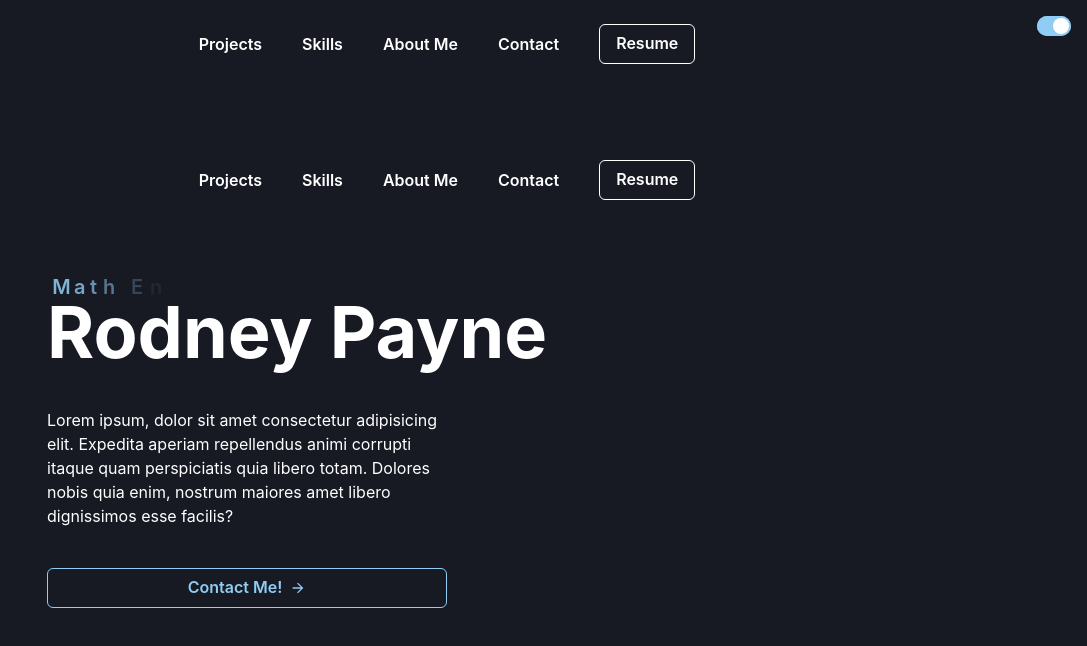
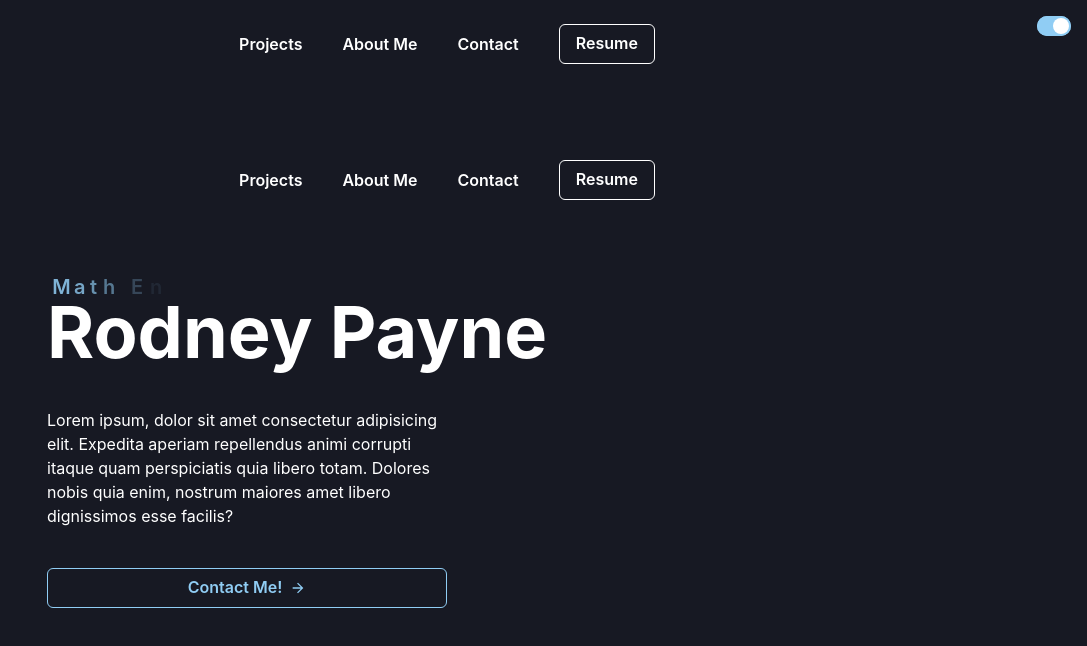
Before and after one commit to paynerg2/portfolio, a Next.js app: page / in a window 1280 px wide. Shown: the top 646 px of the page, without its empty margins (193-1280 px from the left). Built offline with nearby package versions, Linux system fonts and the light colour scheme.

Commit message:
(Fix) Update nav functionality
Navigates to the appropriate section on the homepage while on the
/projects page.

```diff
--- a/components/Header.tsx
+++ b/components/Header.tsx
@@ -12,25 +12,31 @@ import {
     DrawerHeader,
     DrawerBody,
     Button,
-    Icon,
-    Box,
 } from '@chakra-ui/react';
 import { HamburgerIcon } from '@chakra-ui/icons';
 import { useRef } from 'react';
 import { sectionNames } from '../utils/constants';
 import { scrollTo as scroll } from '../utils/scrollTo';
-import { FaGithub, FaLinkedin } from 'react-icons/fa';
+import { useRouter } from 'next/router';
 
 const Header = () => {
+    const router = useRouter();
+    const { isOpen, onOpen, onClose } = useDisclosure();
+    const menuButtonRef = useRef(null);
     const headerColor = useColorModeValue('gray.50', 'gray.900');
     const headerTextColor = useColorModeValue('gray.900', 'white');
-    const { isOpen, onOpen, onClose } = useDisclosure();
-    const menuButtonRef = useRef(null);
 
     const handleToggle = () => (isOpen ? onClose() : onOpen());
 
     const scrollTo = (id: string) => {
         scroll({ id, before: onClose });
+    };
+
+    const handleNav = (id: string) => {
+        if (router.pathname !== '/') {
+            router.push('/');
+        }
+        scrollTo(id);
     };
 
     // TODO: Refactor into separate component that handles its own display logic
@@ -55,21 +61,14 @@ const Header = () => {
                     Projects
                 </Button>
                 <Button
-                    onClick={() => scrollTo(sectionNames.skills)}
-                    colorScheme="white"
-                    variant="link"
-                >
-                    Skills
-                </Button>
-                <Button
-                    onClick={() => scrollTo(sectionNames.about)}
+                    onClick={() => handleNav(sectionNames.about)}
                     colorScheme="white"
                     variant="link"
                 >
                     About Me
                 </Button>
                 <Button
-                    onClick={() => scrollTo(sectionNames.contact)}
+                    onClick={() => handleNav(sectionNames.contact)}
                     colorScheme="white"
                     variant="link"
                 >
```
